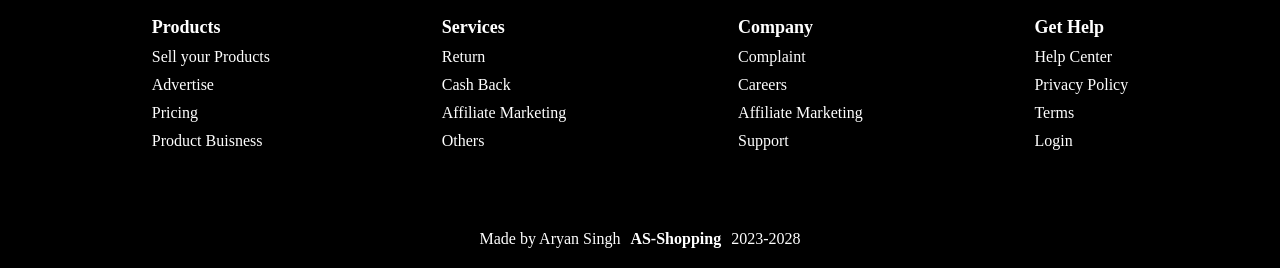
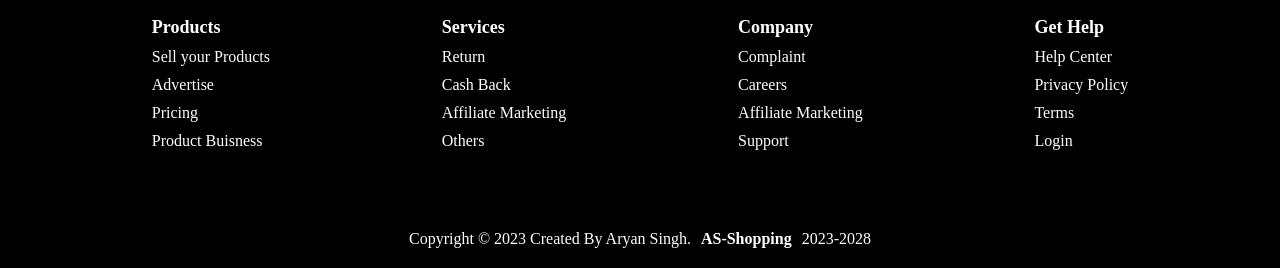
Before and after one commit to aryan9919/Ecommerce-website, a plain HTML site: page ecommerce website/index.html in a window 1280 px wide. Shown: the part 2213-2481 px from the top of the page. Drawn offline with nearby package versions, Linux system fonts and the light colour scheme.

Commit message:
Update index.html

```diff
--- a/ecommerce website/index.html
+++ b/ecommerce website/index.html
@@ -221,7 +221,7 @@
         <div class="div">Login</div>
       </div>
     </div>
-    <div class="footer3">Made by Aryan Singh<h4>AS-Shopping</h4> 2023-2028</div>
+    <div class="footer3">Copyright © 2023 Created By Aryan Singh.<h4>AS-Shopping</h4> 2023-2028</div>
   </footer>
   <script src="https://unpkg.com/ionicons@4.5.10-0/dist/ionicons.js"></script>
   <script src="script.js"></script>
```
